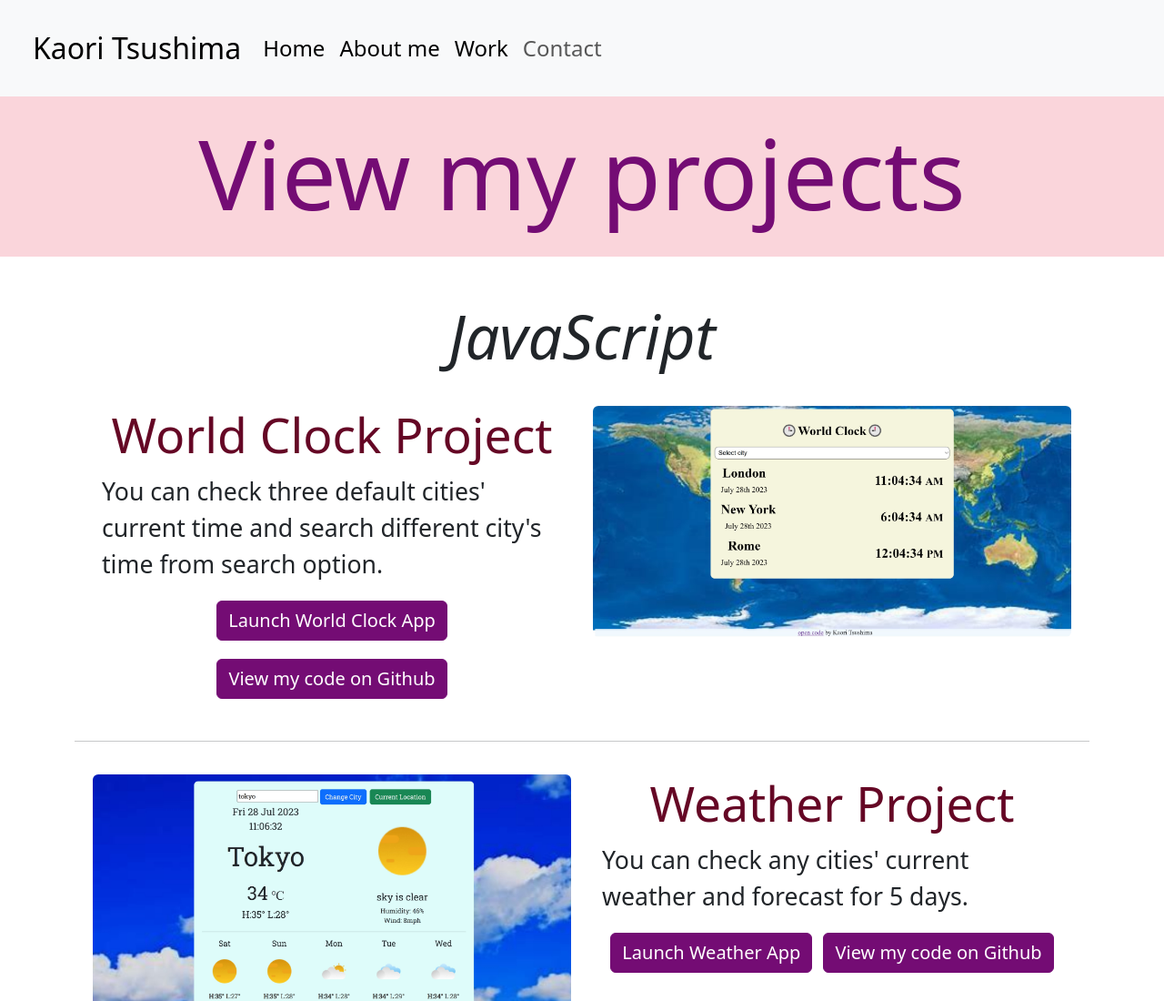
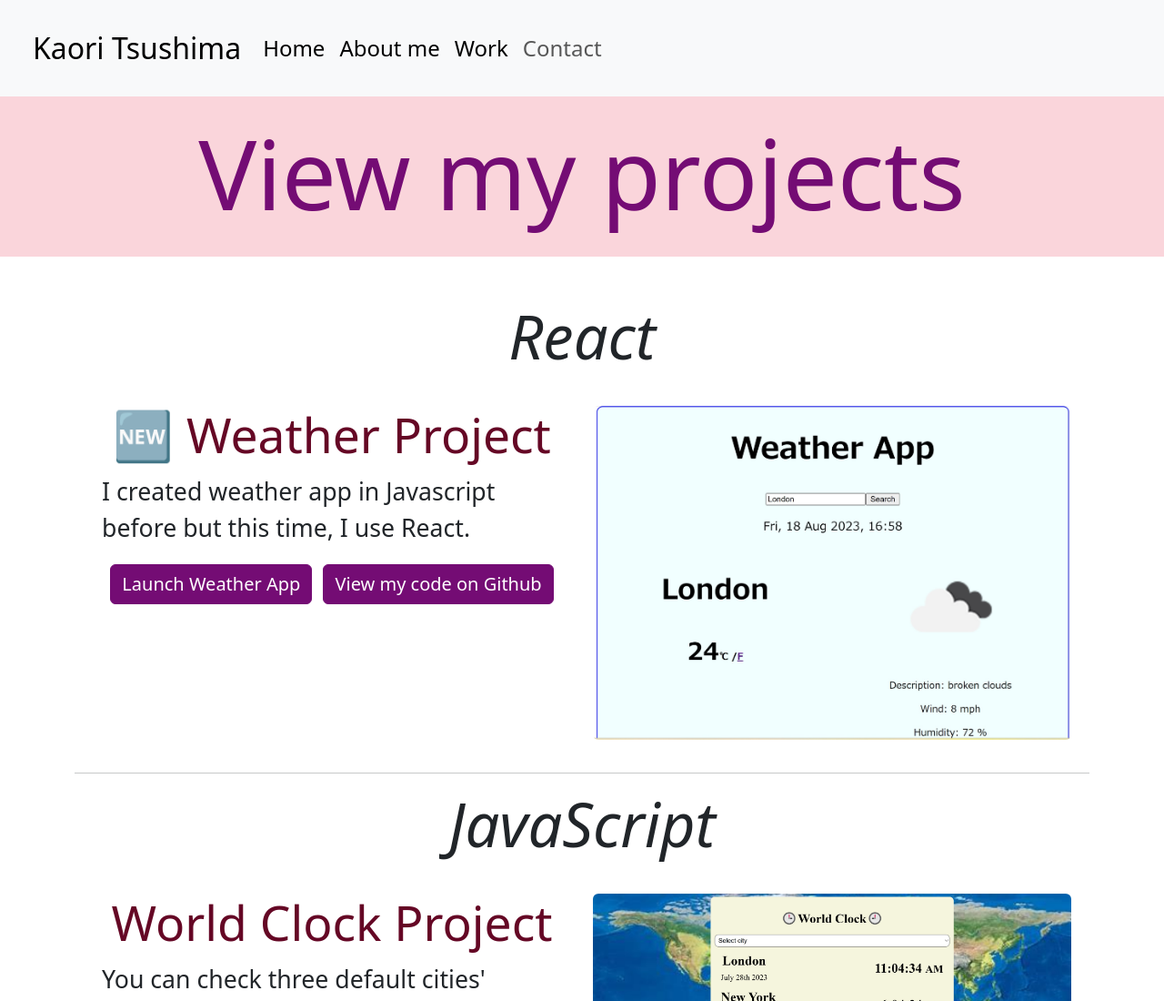
Before and after one commit to KaoriTsushima/Portfolio, a plain HTML site: page work.html in a window 1280 px wide. Shown: the top 1100 px of the page at 91% size. Drawn offline with nearby package versions, Linux system fonts and the light colour scheme.

Commit message:
added react project

```diff
--- a/work.html
+++ b/work.html
@@ -71,6 +71,33 @@
       </div>
 
       <div class="container mt-5 mb-5">
+        <h2 class="language-name mb-3"><em>React</em></h2>
+        <div class="row row-gap-5">
+          <div class="col-lg-6">
+            <h3 class="project-name">🆕 Weather Project</h3>
+            <p class="description">
+              I created weather app in Javascript before but this time, I use
+              React.
+            </p>
+            <a
+              href="https://main--resilient-moonbeam-413d76.netlify.app/"
+              class="btn btn-primary mx-1"
+              target="_blank"
+              >Launch Weather App</a
+            >
+            <a
+              href="https://github.com/KaoriTsushima/React_WeatherApp/tree/main"
+              class="btn btn-primary mx-1"
+              target="_blank"
+              >View my code on Github</a
+            >
+          </div>
+          <div class="col-lg-6">
+            <img src="images/react-weather.jpg" class="img-fluid rounded" />
+          </div>
+        </div>
+        <hr />
+
         <h2 class="language-name mb-3"><em>JavaScript</em></h2>
         <div class="row row-gap-5">
           <div class="col-lg-6">
```
Also changed, not shown: images/react-weather.jpg (added).
